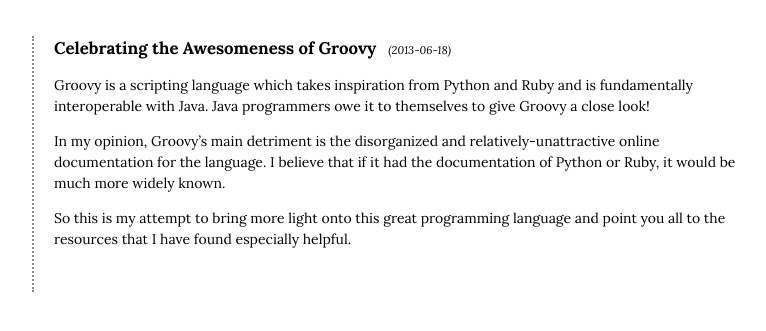
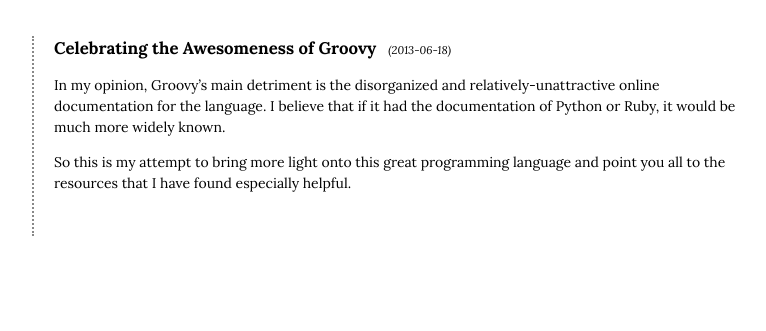
Before and after one commit to jesseplymale/jesseplymale.github.io, a Jekyll site: the page built from _posts/2013-06-18-groovy-blog.markdown, in a window 1280 px wide. Shown: the top 331 px of the page, without its empty margins (318-1084 px from the left). Built offline with Jekyll 4.4.1, drawn with Linux system fonts in a browser that asks for light colours; Markdown is read by kramdown in place of the engine named in the settings.

Commit message:
Edited blog post and added summary to front page

```diff
--- a/_posts/2013-06-18-groovy-blog.markdown
+++ b/_posts/2013-06-18-groovy-blog.markdown
@@ -5,10 +5,6 @@
 categories: groovy
 ---
 
-Groovy is a scripting language which takes inspiration from Python and Ruby and is
-fundamentally interoperable with Java. Java programmers owe it to themselves to give
-Groovy a close look!
-
 In my opinion, Groovy's main detriment is the disorganized and relatively-unattractive
 online documentation for the language. I believe that if it had the documentation of
 Python or Ruby, it would be much more widely known.
--- a/groovy/index.markdown
+++ b/groovy/index.html
@@ -2,6 +2,8 @@
 layout: groovy
 title: Groovy
 ---
+
+<p style="padding-left:1.5em; padding-right:1.5em; padding-bottom:1.5em">Groovy is a scripting language which takes inspiration from Python and Ruby and is fundamentally interoperable with Java. Java programmers owe it to themselves to give Groovy a close look!</p>
 
 {% for post in site.categories.groovy %}
 <div class="post">
```
